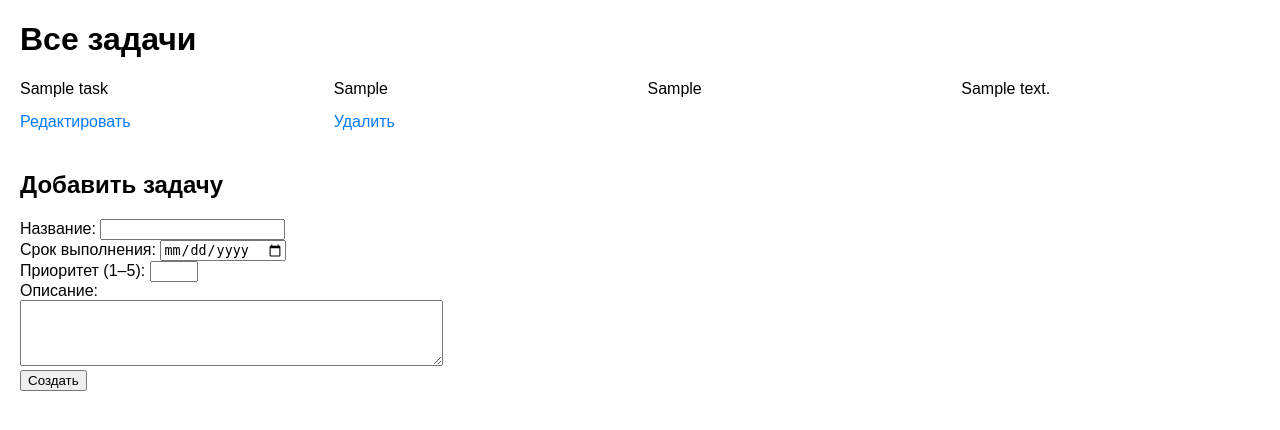
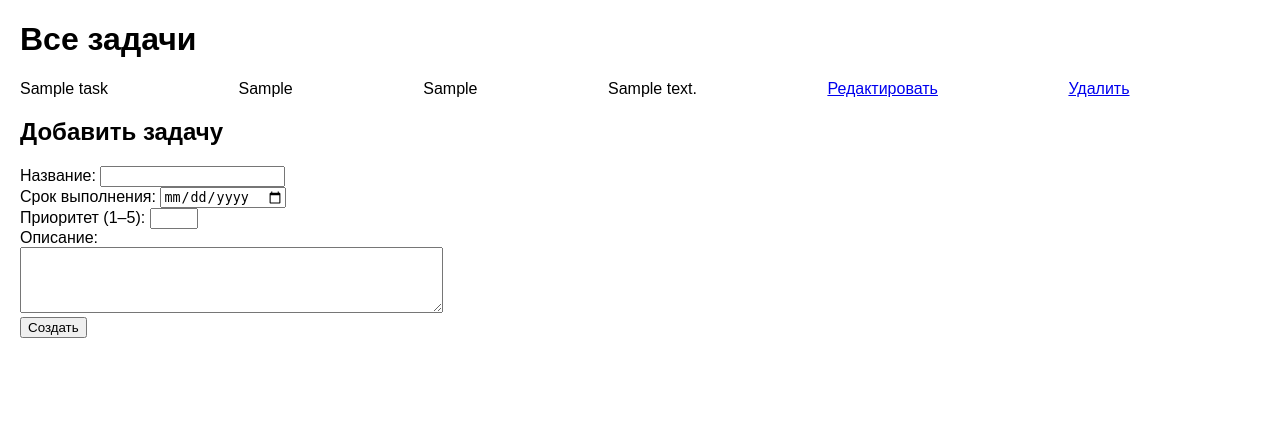
Before and after one commit to dovlatyanc/php_lessons, a PHP site: page / in a window 1280 px wide. Shown: the top 430 px of the page. Run offline with PHP 8.4, Linux system fonts and the light colour scheme; tables that the repository leaves empty or names only in its code hold one stand-in row (values such as "Sample post").

Commit message:
fix: убрал лишние стили

```diff
--- a/lesson8/index.css
+++ b/lesson8/index.css
@@ -1,33 +1,10 @@
+.grid{
+    display: grid;
+    grid-template-columns: auto auto auto auto auto auto;
+}
+
 body {
     font-family: Arial,
     sans-serif;
-    margin: 20px; }
-.grid {
-    display: grid;
-    grid-template-columns: repeat(auto-fit, minmax(250px, 1fr));
-    gap: 15px;
-    margin: 20px 0;
+    margin: 20px;
  }
- .task {
-    border: 1px solid #ddd;
-    padding: 15px;
-    border-radius: 6px;
-    background: #f9f9f9;
-}
-.task div {
-
-    margin: 5px 0;
-}
-
-a {
-     color: #007bff;
-     text-decoration: none;
-}
-
-a:hover {
-     text-decoration: underline;
- }
-
- h2 {
-     margin-top: 40px;
-}
```
